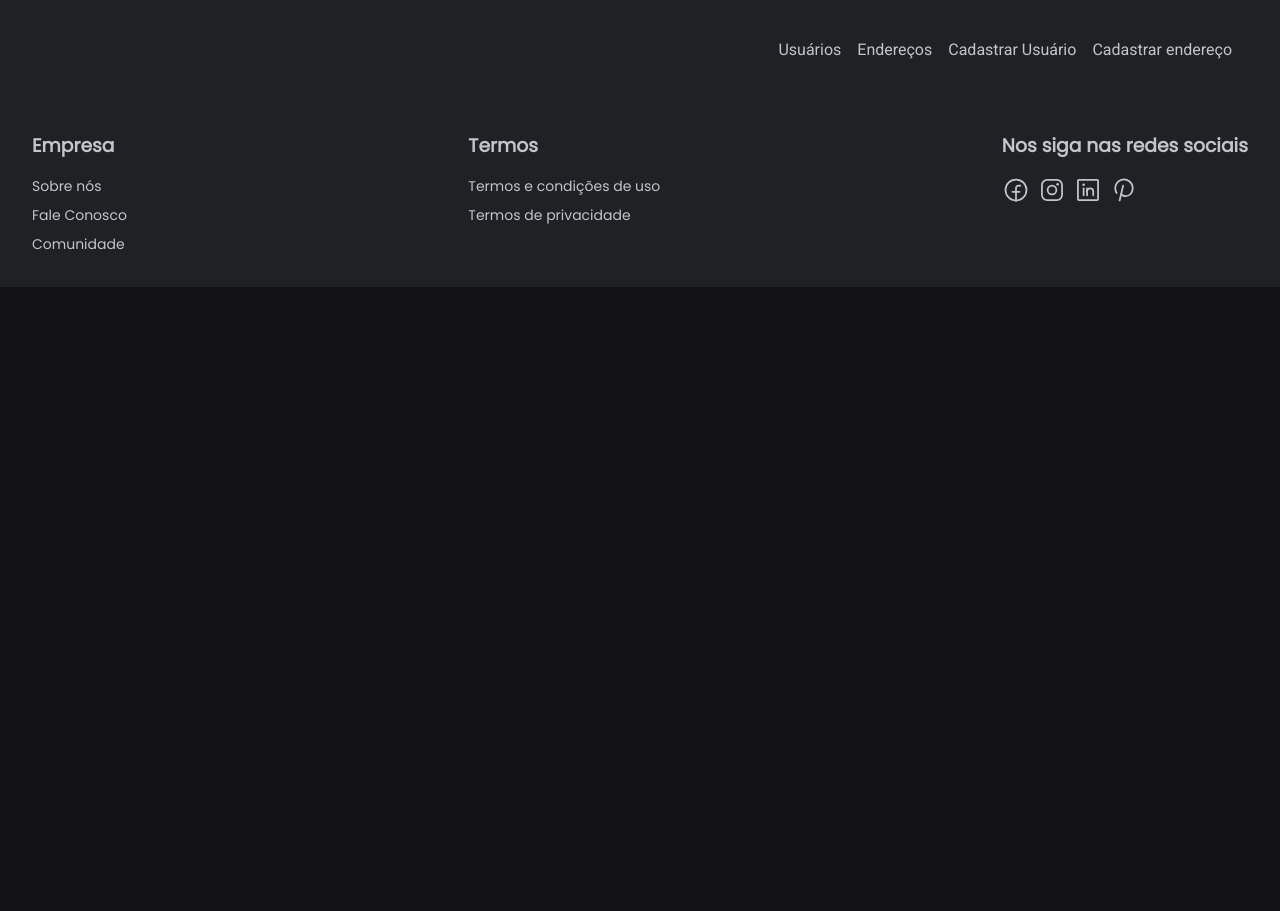
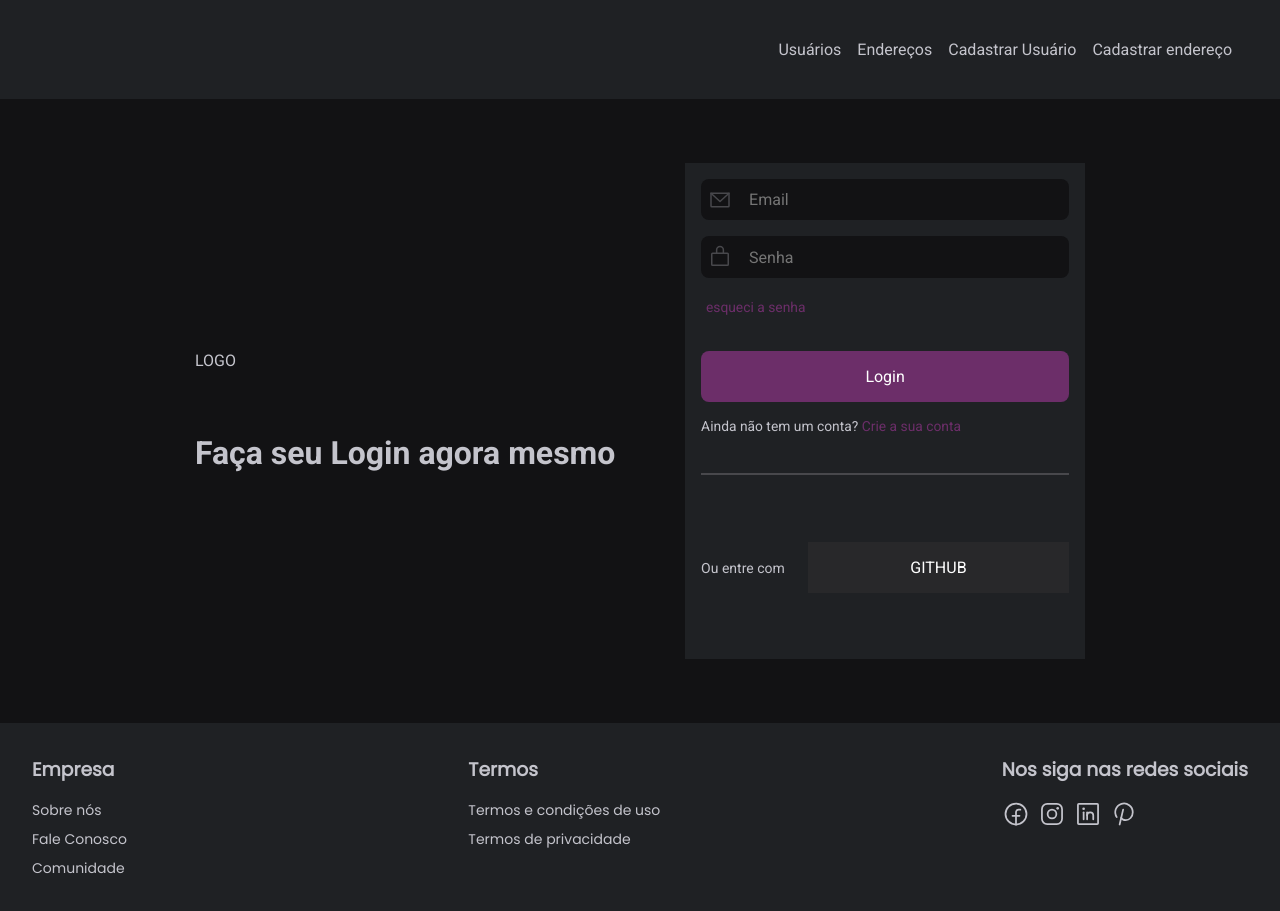
Before and after one commit to Jcmendes7/gerenciador-enderecos-dh, a React (Vite) app: page / in a window 1280 px wide. Before the commit the page ends 800 px from the top, so only its background shows below. Built offline with nearby package versions, Linux system fonts and the light colour scheme.

Commit message:
pagina de login criada

```diff
--- a/src/Router.jsx
+++ b/src/Router.jsx
@@ -1,19 +1,23 @@
-import { Route, Routes } from 'react-router-dom'
-import { DefaultLayout } from './layouts/DefaultLayout'
-import { AddressForm } from './pages/AddressForm'
-import { UserAddress } from './pages/UserAddress'
-import { UserRegistrationForm } from './pages/UserRegistrationForm'
-import { UsersPage } from './pages/UsersPage'
+import React from "react";
+import { Route, Routes } from "react-router-dom";
+import { DefaultLayout } from "./layouts/DefaultLayout";
+import { AddressForm } from "./pages/AddressForm";
+import { UserAddress } from "./pages/UserAddress";
+import { UserRegistrationForm } from "./pages/UserRegistrationForm";
+import { UsersPage } from "./pages/UsersPage";
+import { Login } from "./pages/Login";
 export function Router() {
   return (
     <Routes>
-      <Route path='/' element={ <DefaultLayout /> }>
-        <Route path='/users' element={<UsersPage />} />
-        <Route path='/users/register' element={<UserRegistrationForm />} />
+      <Route path="/" element={<DefaultLayout />}>
+        <Route path="/users" element={<UsersPage />} />
+        <Route path="/users/register" element={<UserRegistrationForm />} />
 
-        <Route path='/address' element={<UserAddress />} />
-        <Route path='/address/register' element={< AddressForm />} />
+        <Route path="/address" element={<UserAddress />} />
+        <Route path="/address/register" element={<AddressForm />} />
+
+        <Route path="/" element={<Login />} />
       </Route>
     </Routes>
-  )
+  );
 }
--- a/src/global.css
+++ b/src/global.css
@@ -4,6 +4,8 @@
   --gray--100: #e1e1e6;
   --gray--300: #c4c4cc;
   --gray--400: #8d8d99;
+  --gray-500: #28282a;
+  --gray-600: #48484c;
   --gray--800: #1f2124;
   --gray--900: #121214;
 
--- /dev/null
+++ b/src/pages/Login/Login.module.css
@@ -0,0 +1,149 @@
+.titleLogin {
+  max-width: 35rem;
+  margin: 2rem auto;
+  display: flex;
+  flex-direction: column;
+}
+
+.logoLogin {
+  margin-bottom: 4rem;
+}
+
+/* parte do formulário */
+.mainContainer {
+  margin: 2rem auto;
+  background: var(--gray--800);
+  /* max-width: 40rem; */
+}
+
+.mainContainer form {
+  width: 100%;
+  padding: 1rem;
+}
+
+.inputsContainer {
+  display: flex;
+  flex-direction: column;
+  gap: 1rem;
+}
+
+.inputBox {
+  display: flex;
+  flex-direction: column;
+  gap: 0.3rem;
+}
+.input {
+  width: 100%;
+  /* border: 1px solid var(--roxo--100); */
+  display: flex;
+  justify-content: center;
+  align-items: center;
+  border-radius: 8px;
+  background: var(--gray--900);
+}
+
+.input span {
+  color: var(--gray-600);
+  padding: 0 0.4rem;
+  display: flex;
+  justify-content: center;
+  align-items: center;
+  background: var(--gray--900);
+}
+
+.input input {
+  width: 100%;
+  padding: 0.7rem;
+  border: none;
+  background: transparent;
+  color: var(--gray--300);
+
+}
+
+.passwordForgot {
+  text-decoration: none;
+  color: var(--roxo--100);
+  font-size: 0.865rem;
+  padding: 0.3rem;
+}
+
+.btnLogin {
+  padding: 1rem;
+  margin-top: 1rem;
+  border-radius: 8px;
+
+  background: var(--roxo--100);
+  color: var(--white);
+  transition: all 200ms;
+}
+
+.btnLogin:hover {
+  background: var(--roxo--200);
+}
+
+.createAccountLogin {
+  color: var(--gray--300);
+  font-size: 0.865rem;
+}
+
+.createAccountLogin a {
+  text-decoration: none;
+  color: var(--roxo--100);
+}
+
+.divDecorationLogin {
+  border: 1px solid var(--gray-600);
+  font-size: 14px;
+  margin: 23px 0;
+}
+
+.enterWithContainer {
+  flex: 1 1 0%;
+    display: flex;
+    -webkit-box-pack: center;
+    justify-content: center;
+    -webkit-box-align: center;
+    align-items: center;
+    width: 100%;
+    padding: 28px 0px 50px;
+
+}
+
+.enterWithContainer > div  {
+  margin-right: 23px;
+  font-size: 0.875rem;
+  white-space: nowrap;
+}
+
+.enterWithContainer a {
+  padding: 1rem;
+  background: var(--gray-500);
+  width: 100%;
+  display: flex;
+  justify-content: center;
+  align-items: center;
+  text-decoration: none;
+  color: var(--white);
+  cursor: pointer;
+}
+
+.loginContainer {
+  padding: 1rem;
+}
+
+@media(min-width: 901px) {
+  .loginContainer {
+    display: flex;
+    justify-content: center;
+    align-items: center;
+    padding: 2rem;
+    width: 80%;
+    margin: auto;
+  }
+
+  .mainContainer {
+    width: 25rem;
+  }
+
+
+}
--- /dev/null
+++ b/src/pages/Login/index.jsx
@@ -0,0 +1,72 @@
+import { EnvelopeSimple, LockSimple } from "phosphor-react";
+import styles from "./Login.module.css";
+import { useState } from "react";
+import { NavLink } from 'react-router-dom'
+export function Login() {
+  const [ email, setEmail ] = useState()
+  const [ password, setPassword] = useState()
+
+  function handleSubmit(event) {
+    event.preventDefault()
+    console.log(email, password)
+  }
+
+
+  return (
+    <div className={styles.loginContainer}>
+      <div className={styles.titleLogin}>
+        <div className={styles.logoLogin}>LOGO</div>
+        <h1>Faça seu Login agora mesmo</h1>
+      </div>
+      <main className={styles.mainContainer}>
+        <form onSubmit={handleSubmit} action="" method="post">
+          <div className={styles.inputsContainer}>
+            <div className={styles.inputBox}>
+
+              {/* <label htmlFor="email">E-Mail</label> */}
+              <div className={styles.input}>
+                <span>
+                  <EnvelopeSimple size={24} />
+                </span>
+                <input
+                  type="text"
+                  id="email"
+                  placeholder="Email"
+                  value={email}
+                  onChange={(e) => setEmail(e.target.value)}
+                />
+              </div>
+
+            </div>
+
+            <div className={styles.inputBox}>
+              {/* <label htmlFor="password">Senha</label> */}
+              <div className={styles.input}>
+                <span> <LockSimple size={24} /> </span>
+                <input
+                  type="password"
+                  id="password"
+                  placeholder="Senha"
+                  value={password}
+                  onChange={(e) => setPassword(e.target.value)}
+                />
+              </div>
+            </div>
+              <NavLink className={styles.passwordForgot} to="">esqueci a senha</NavLink>
+            <button className={styles.btnLogin} type="submit">Login</button>
+
+            <span className={styles.createAccountLogin}>
+              Ainda não tem um conta? <NavLink to="/users/register">Crie a sua conta</NavLink>
+            </span>
+
+            <div className={styles.divDecorationLogin}></div>
+            <div className={styles.enterWithContainer}>
+              <div>Ou entre com</div>
+              <a href="">GITHUB</a>
+            </div>
+          </div>
+        </form>
+      </main>
+    </div>
+  );
+}
```
